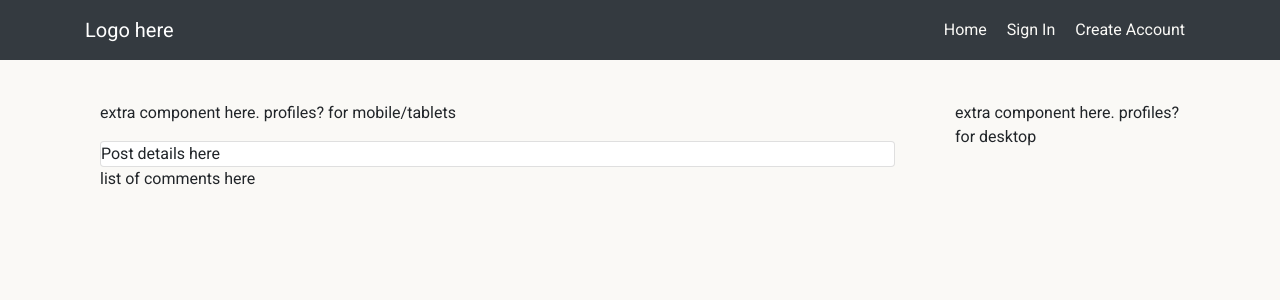
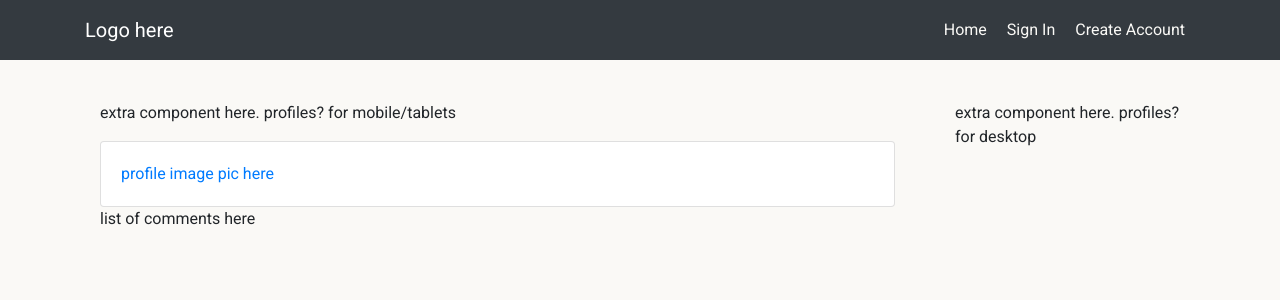
Before and after one commit to dantaylor28/polaroid-social-media-frontend, a React (Create React App) app: page /posts/1 in a window 1280 px wide. Shown: the top 300 px of the page. Built offline with nearby package versions, Linux system fonts and the light colour scheme; no server answers.

Commit message:
Render the post owner and link to profile on Post.js

```diff
--- a/src/pages/posts/Post.js
+++ b/src/pages/posts/Post.js
@@ -1,5 +1,6 @@
 import React from "react";
 import { Card } from "react-bootstrap";
+import { Link } from "react-router-dom";
 import { useCurrentUser } from "../../contexts/CurrentUserContext";
 
 const Post = (props) => {
@@ -23,7 +24,13 @@ const Post = (props) => {
   const is_post_owner = currentUser?.username === owner
 
   return <Card>
-    Post details here
+    <Card.Body>
+      <Link to={`/profiles/${profile_id}`}>
+        profile image pic here
+        {owner}
+      </Link>
+      <div>{updated_at}</div>
+    </Card.Body>
   </Card>
 };
 
```
